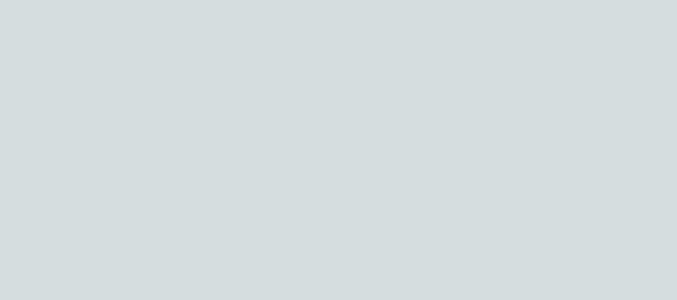
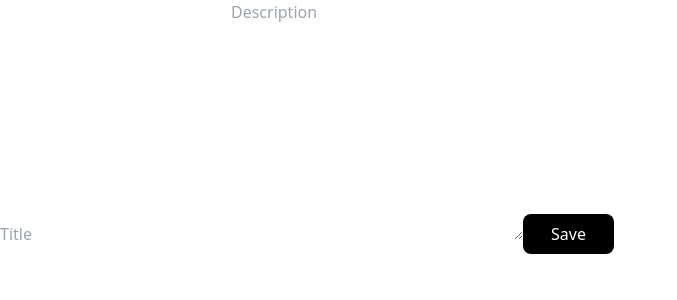
Before and after one commit to codewithsebas/Todo-List, a Next.js app: page / in a window 1280 px wide. Shown: the top 300 px of the page, without its empty margins (0-677 px from the left). Built offline with nearby package versions, Linux system fonts and the light colour scheme.

Commit message:
Method "Create & Delete"

```diff
--- a/components/TaskForm.js
+++ b/components/TaskForm.js
@@ -1,10 +1,48 @@
-import { useSelector } from "react-redux";
+import { useState } from "react";
+import { useDispatch } from "react-redux";
+import { addTask } from "@/features/tasks/taskSlice";
+import {v4 as uuid} from "uuid";
 
 const TaskForm = () => {
-    const stateTasks = useSelector(state => state.tasks)
-    return (
-        <div></div>
-    )
-}
+  const [task, setTask] = useState({
+    title: "",
+    description: "",
+  });
+
+  const dispatch = useDispatch();
+
+  const handleChange = (e) => {
+    setTask({
+        ...task,[e.target.name] : e.target.value,
+    })
+  };
+
+  const handleSubmit = (e) => {
+    e.preventDefault();
+    dispatch(addTask({
+        ...task,
+        id: uuid()
+    }))
+  }
+
+  return (
+    <form onSubmit={handleSubmit}>
+      <input
+        type="text"
+        onChange={handleChange}
+        name="title"
+        placeholder="Title"
+      />
+      <textarea
+        name="description"
+        onChange={handleChange}
+        placeholder="Description"
+        cols="30"
+        rows="10"
+      ></textarea>
+      <button className="bg-black px-7 rounded-lg py-2 text-white">Save</button>
+    </form>
+  );
+};
 
 export default TaskForm;
--- a/components/TasksList.js
+++ b/components/TasksList.js
@@ -1,7 +1,31 @@
+import { useSelector, useDispatch } from "react-redux";
+import { deleteTask } from "@/features/tasks/taskSlice";
+
 const TasksList = () => {
-    return (
-        <div></div>
-    )
-}
+
+    const dispatch = useDispatch()
+
+    const handleDelete = (id) => {
+        dispatch(deleteTask(id))
+    }
+
+  const tasks = useSelector(state => state.tasks);
+  console.log(tasks);
+  return (
+    <div>
+      {tasks.map(task => (
+        <div key={task.id}>
+            <p>{task.id}</p>
+            <h3>{task.title}</h3>
+            <p>{task.description}</p>
+            <div className="flex gap-3">
+            <button className="bg-black px-4 py-1 text-white">Update</button>
+            <button onClick={() => handleDelete(task.id)} className="bg-black px-4 py-1 text-white">Delete</button>
+            </div>
+        </div>
+      ))}
+    </div>
+  );
+};
 
 export default TasksList;
--- a/features/tasks/taskSlice.js
+++ b/features/tasks/taskSlice.js
@@ -1,11 +1,22 @@
-import {createSlice} from "@reduxjs/toolkit";
+import { createSlice } from "@reduxjs/toolkit";
+
+const initialState = [];
 
 export const taskSlice = createSlice({
-    name: 'taks',
-    initialState: [],
-    reducers: {
+  name: "taks",
+  initialState,
+  reducers: {
+    addTask: (state, action) => {
+      state.push(action.payload);
+    },
+    deleteTask: (state, action) => {
+        const taskFound = state.find(task => task.id === action.payload)
+        if(taskFound) {
+            state.splice((state.indexOf), 1)
+        }
+    }
+  },
+});
 
-    }
-})
-
+export const { addTask, deleteTask } = taskSlice.actions;
 export default taskSlice.reducer;
--- a/package.json
+++ b/package.json
@@ -18,6 +18,7 @@
     "react": "18.2.0",
     "react-dom": "18.2.0",
     "react-redux": "8.0.5",
-    "tailwindcss": "3.3.1"
+    "tailwindcss": "3.3.1",
+    "uuid": "^9.0.0"
   }
 }
--- a/pages/index.js
+++ b/pages/index.js
@@ -1,15 +1,13 @@
 import TaskForm from "@/components/TaskForm";
 import TasksList from "@/components/TasksList";
-import { useSelector } from "react-redux"
 
 const Home = () => {
-  const tasksState = useSelector(state => state.tasks)
   return (
     <main>
       <TaskForm />
       <TasksList />
     </main>
-  )
-}
+  );
+};
 
 export default Home;
--- a/styles/globals.css
+++ b/styles/globals.css
@@ -1,7 +1,7 @@
 @tailwind base;
 @tailwind components;
 @tailwind utilities;
-
+/*
 :root {
   --foreground-rgb: 0, 0, 0;
   --background-start-rgb: 214, 219, 220;
@@ -24,4 +24,4 @@
       rgb(var(--background-end-rgb))
     )
     rgb(var(--background-start-rgb));
-}
+} */
```
Also changed, not shown: 1 other file (tests, documents, lock files or other folders).
